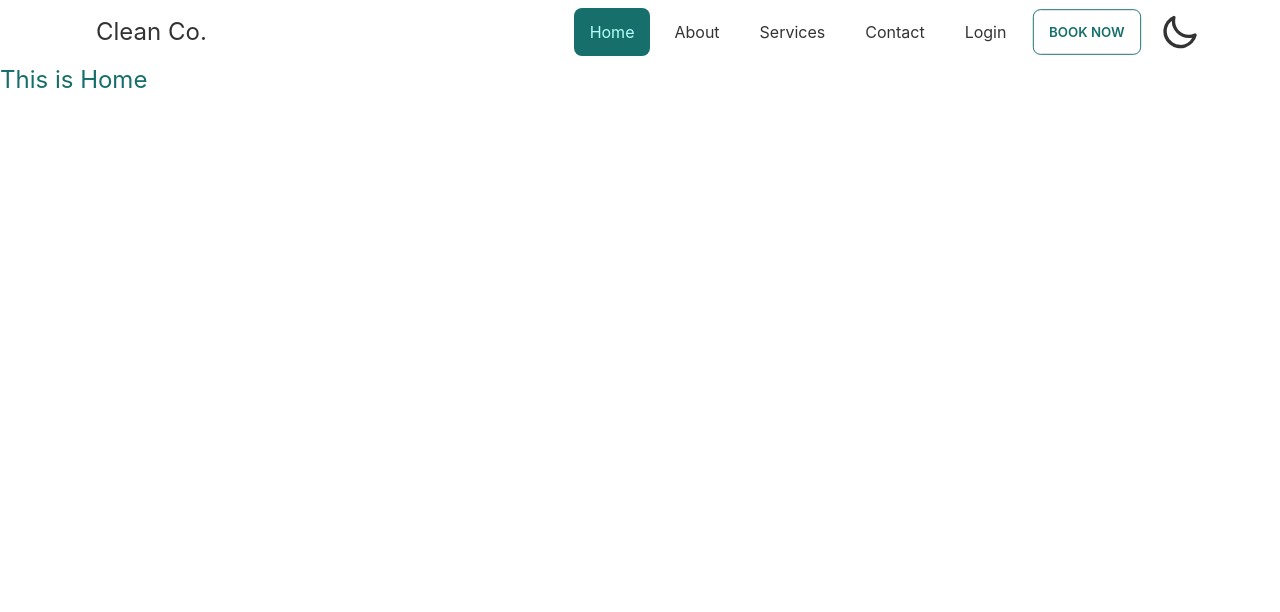
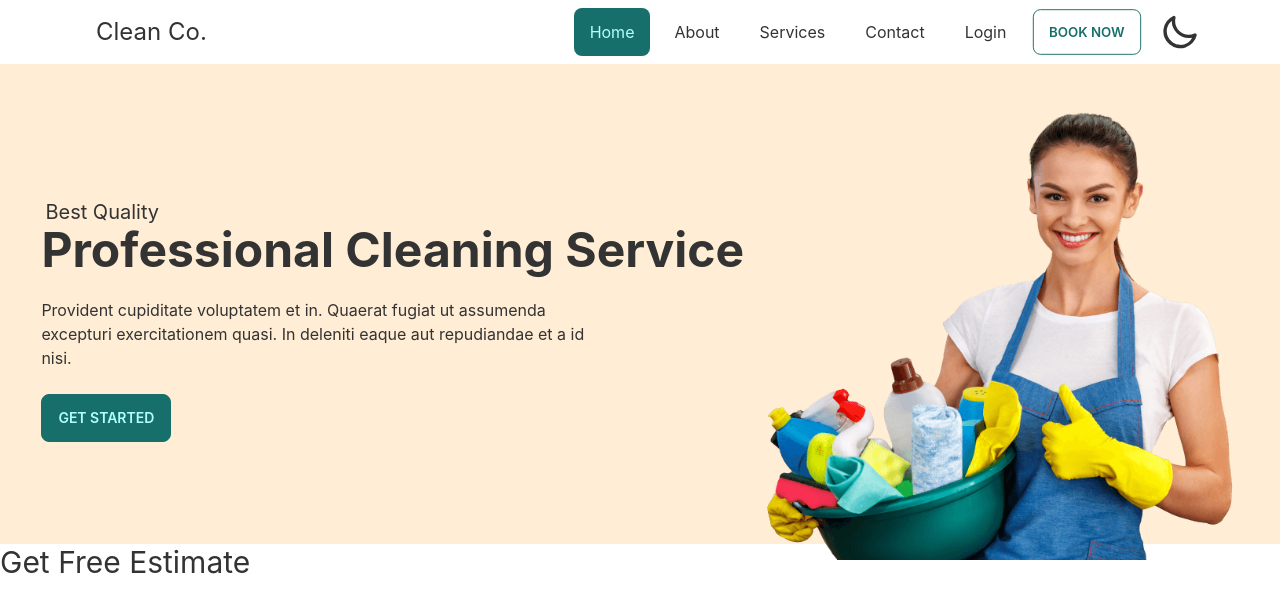
Before and after one commit to mohammadtanim24h/clean-co-live, a React (Create React App) app: page / in a window 1280 px wide. Shown: the top 612 px of the page. Built offline with nearby package versions, Linux system fonts and the light colour scheme.

Commit message:
landing hero section added

```diff
--- a/src/components/Navbar.js
+++ b/src/components/Navbar.js
@@ -7,7 +7,7 @@
             <input id="my-drawer-3" type="checkbox" className="drawer-toggle" />
             <div className="drawer-content flex flex-col">
                 {/* <!-- Navbar --> */}
-                <div className="w-full navbar md:px-20 bg-base-100">
+                <div className="w-full navbar md:px-20 fixed top-0 z-50 bg-base-100">
                     <div className="flex-1 px-2 mx-2 text-2xl">Clean Co.</div>
                     <div className="flex-none lg:hidden">
                         <label
--- a/src/pages/Home/Home.js
+++ b/src/pages/Home/Home.js
@@ -1,9 +1,10 @@
-import React from 'react';
+import React from "react";
+import Landing from "./Landing";
 
 const Home = () => {
     return (
         <div>
-            <h2 className='text-primary text-2xl'>This is Home</h2>
+            <Landing />
         </div>
     );
 };
--- /dev/null
+++ b/src/pages/Home/Landing.js
@@ -0,0 +1,36 @@
+import React from "react";
+import bucketGirl from '../../assets/images/bucketgirl.png';
+
+const Landing = () => {
+    return (
+        <div className="h-[200vh]">
+            <div class="hero h-screen lg:h-[60vh] bg-accent mt-16">
+                <div class="hero-content flex-col-reverse lg:flex-row-reverse">
+                    <div className="h-[60vh] shrink-0">
+                        <img
+                            src={bucketGirl}
+                            class="w-80 md:h-full md:w-auto"
+                            alt="bucket-girl"
+                        />
+                    </div>
+                    <div>
+                        <p className="text-xl ms-1">Best Quality</p>
+                        <h1 class="text-5xl font-bold">Professional Cleaning Service</h1>
+                        <p class="py-6 max-w-xl">
+                            Provident cupiditate voluptatem et in. Quaerat
+                            fugiat ut assumenda excepturi exercitationem quasi.
+                            In deleniti eaque aut repudiandae et a id nisi.
+                        </p>
+                        <button class="btn btn-primary">Get Started</button>
+                    </div>
+                </div>
+            </div>
+            {/* Free Estimate */}
+            <div>
+                <h1 className="text-3xl">Get Free Estimate</h1>
+            </div>
+        </div>
+    );
+};
+
+export default Landing;
```
Also changed, not shown: src/assets/images/bucketgirl.png (added).
